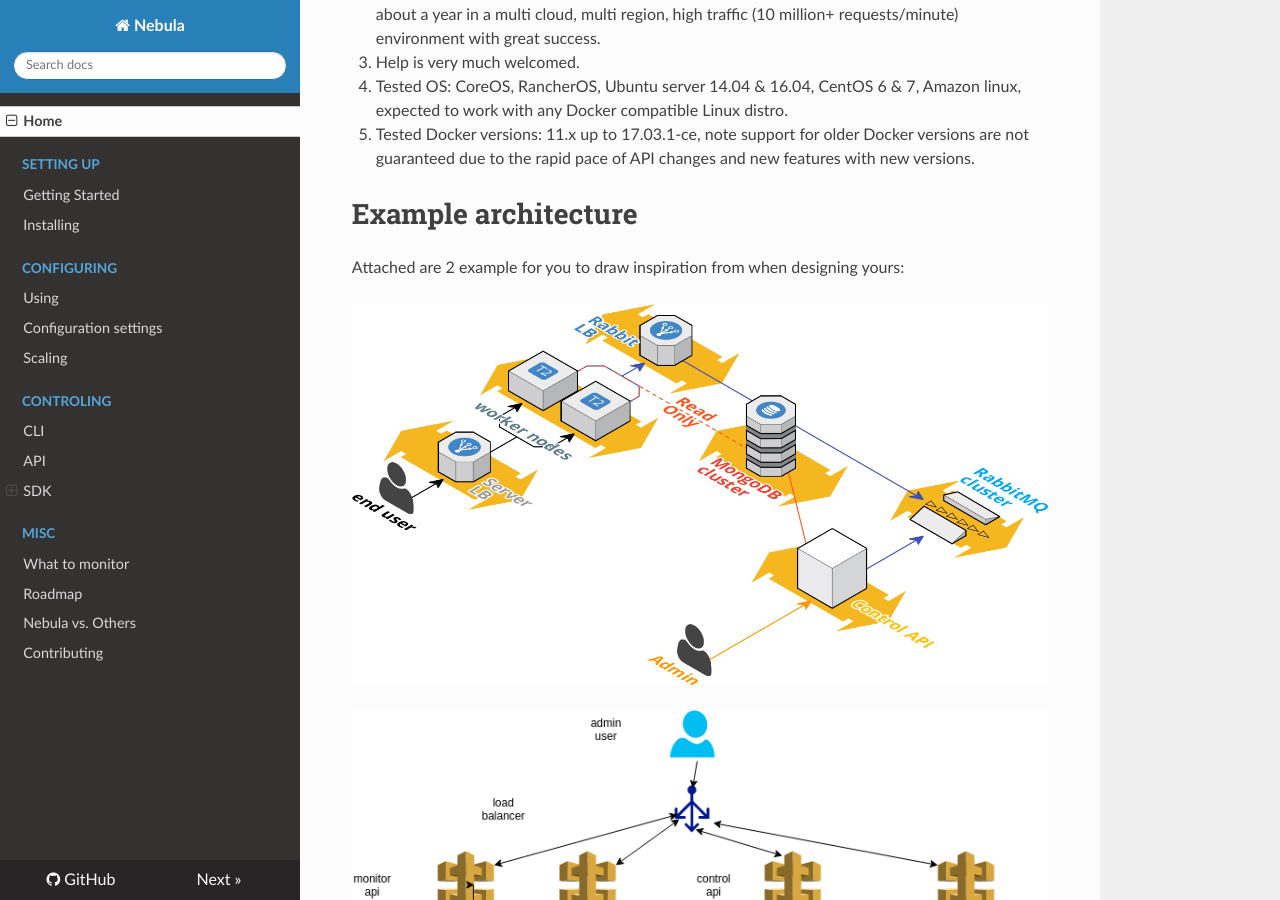
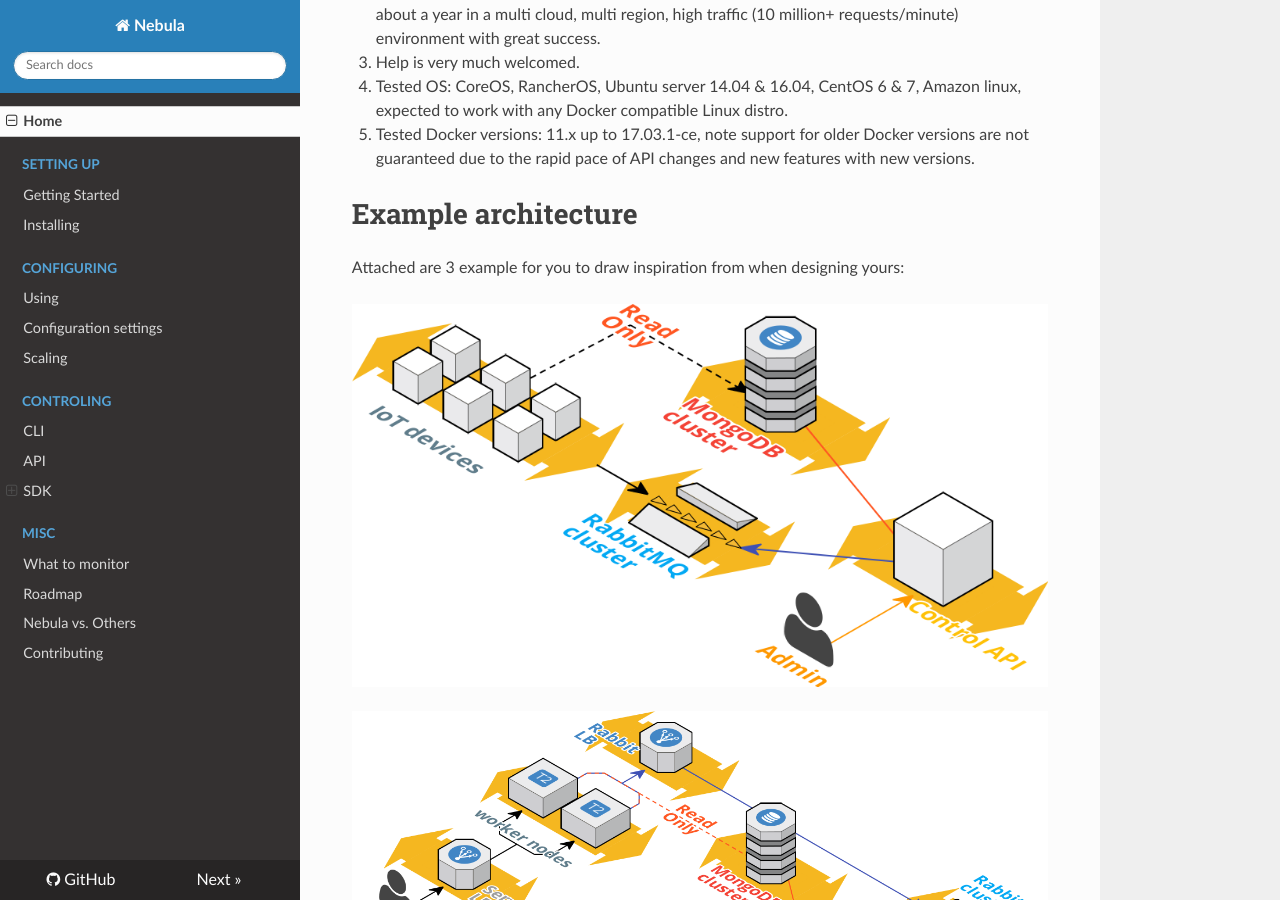
Before and after one commit to nebula-orchestrator/docs, an MkDocs documentation site: the page built from docs/index.md, in a window 1280 px wide and 900 px high, scrolled down 1913 px. Built offline with MkDocs 1.6.1, drawn with Linux system fonts in a browser that asks for light colours; nearby versions of some CDN libraries; old or Windows-style settings are respelled for this version of MkDocs.

Commit message:
adding IoT example architecture

```diff
--- a/docs/index.md
+++ b/docs/index.md
@@ -55,7 +55,10 @@
 
 # Example architecture
 
-Attached are 2 example for you to draw inspiration from when designing yours:
+Attached are 3 example for you to draw inspiration from when designing yours:
+
+![example nebula architecture](cloudcraft%20-%20nebula%20-%20IoT.png "example nebula architecture")
+
 
 ![example nebula architecture](cloudcraft%20-%20nebula.png "example nebula architecture")
 
```
Also changed, not shown: docs/cloudcraft - nebula - IoT.png (added).
